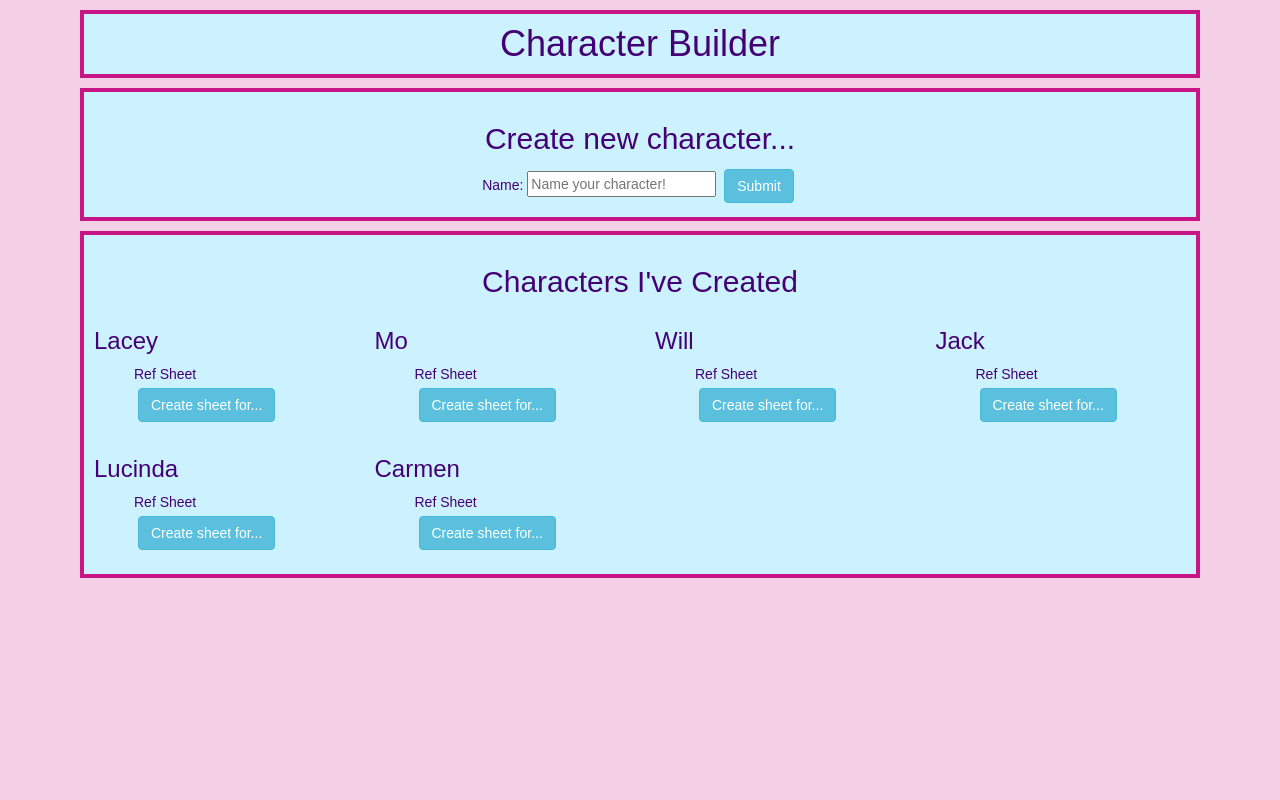
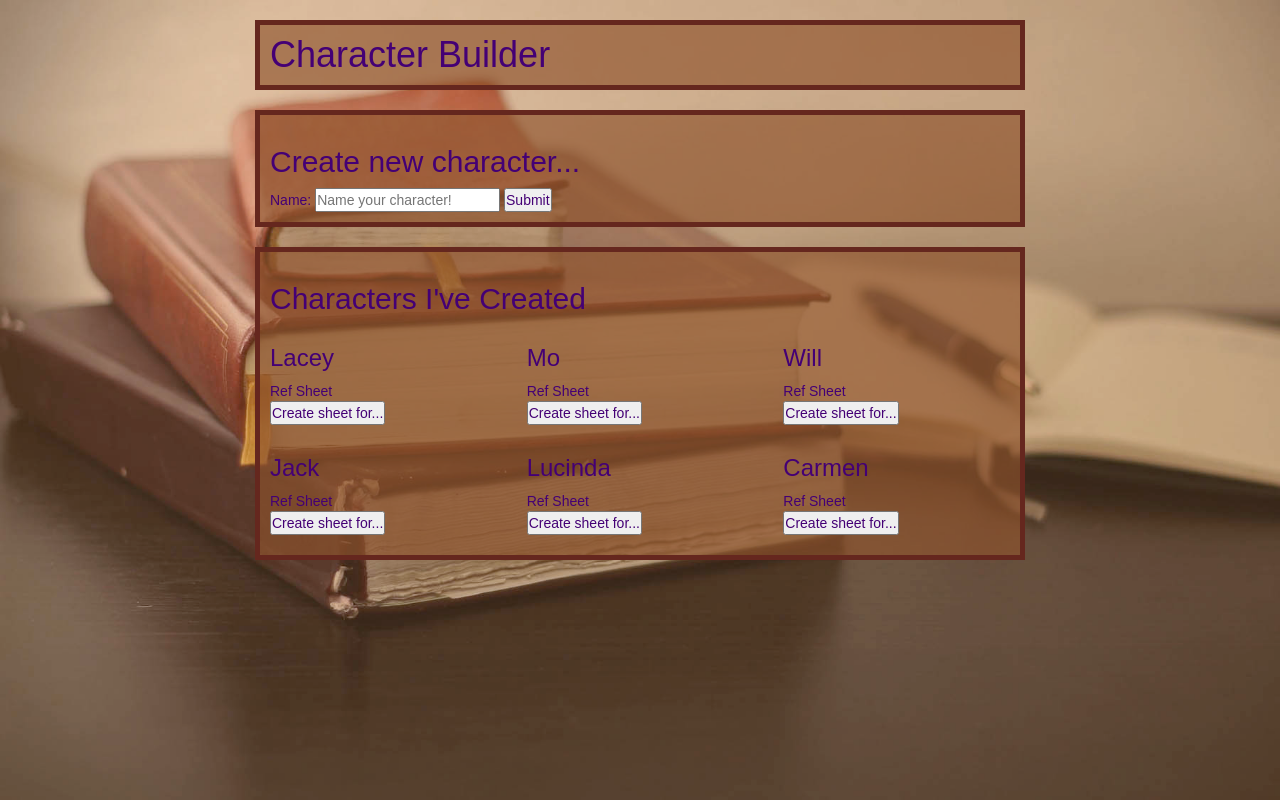
Before and after one commit to poriglio/Brain-Children, a plain HTML site: page midterm-simple/index.html in a window 1280 px wide. Drawn offline with nearby package versions, Linux system fonts and the light colour scheme.

Commit message:
added some styles

```diff
--- a/midterm-simple/index.html
+++ b/midterm-simple/index.html
@@ -9,29 +9,29 @@
 		<link rel="stylesheet" href="styles.css">
 	</head>
 	<body ng-controller="characterController">
-		<div class="container">
-			<h1 class="border text-center">Character Builder</h1>
-			<div class="border center-block">
-				<div class="centering-container">
+		<div class="content-container container">
+			<h1 class="border">Character Builder</h1>
+			<div class="border">
+				<div>
 					<h2>Create new character...</h2>
-					<form class="inline-block">
+					<form>
 						Name: <input ng-model="charName" type="text" name="name" placeholder="Name your character!">
-						<button class="btn btn-info btn-inline" type="button" ng-click="addChar()">Submit</button>
+						<button class="brown-button soloButton" type="button" ng-click="addChar()">Submit</button>
 					</form>
 				</div>
 			</div>
 			<div class="border">
 				<div>
-					<h2 class="centering-container">Characters I've Created</h2>
+					<h2>Characters I've Created</h2>
 				</div>
 				<div class="row">
 					<div>
-						<ul class="col-xs-12 col-sm-4 col-md-3 col-lg-3" ng-repeat="character in characters">
+						<ul class="col-xs-6 col-sm-4 col-md-*" ng-repeat="character in characters">
 							<li><h3>{{character.charName}}</h3>
 								<ul>
 									<li>Ref Sheet</li>
 									<li>
-										<button ng-click="selectChar($index)" class="btn btn-info btn-inline" type="button">Create sheet for...</button>
+										<button ng-click="selectChar($index)" class="brown-button soloButton" type="button">Create sheet for...</button>
 									</li>
 								</ul>
 							</li>
@@ -40,28 +40,28 @@
 				</div>
 			</div>
 			<div ng-show="showForm" class="border">
-				<div class="centering-container">
+				<div>
 					<h3>Select a ref sheet...</h3>
-					<div ng-click="selectSheet($index)" class="btn-inline" ng-repeat="ref in refs">
-						<button class="btn btn-info inline-block" type="button">{{ref.sheetName}}</button>
+					<div class="inlineButton" ng-click="selectSheet($index)" ng-repeat="ref in refs">
+						<button class="brown-button" type="button">{{ref.sheetName}}</button>
 					</div>
 				</div>
-				<form class="centering-container" ng-repeat="ref in refs | filterbyselected : selectedSheet">
+				<form ng-repeat="ref in refs | filterbyselected : selectedSheet">
 					<h2>{{selectedSheet}} for {{selectedChar}}</h2>
 					<div ng-repeat="field in ref.fieldsArray">
 						<div>{{field.question}}</div>
 						<textarea ng-model="field.answer"></textarea>
 					</div>
-					<button ng-click="saveSheet($index)" class="btn-inline btn btn-info" type="button">Save</button>
+					<button ng-click="saveSheet($index)" class="brown-button soloButton" type="button">Save</button>
 				</form>
 			</div>
 			<div ng-show="showSheet" ng-repeat="ref in refs | filterbyselected : selectedSheet" class="border">
 				<h2>{{ref.sheetName}} for {{selectedChar}}</h2>
 				<div ng-repeat="field in ref.fieldsArray">
-					<div class="text-left"><strong>{{field.question}}:</strong></div>
+					<div><strong>{{field.question}}:</strong></div>
 					<div>{{field.answer}}</div>
 				</div>
-				<button class="btn btn-info btn-inline" type="button">Edit</button>
+				<button class="brown-button soloButton" type="button">Edit</button>
 			</div>
 		</div>
 	</body>
--- a/midterm-simple/styles.css
+++ b/midterm-simple/styles.css
@@ -1,34 +1,50 @@
+*{
+	margin: 0px;
+	padding: 0px;
+	box-sizing: border-box;
+}
+
 body{
 	font-family: Arial, sans-serif;
 	color: #440075;
-	background-color: #F4D0E7;
+    background-image: url("books.jpg");
+   	background-size: cover;
+	background-attachment: fixed;
 }
 
-.border {
-	border: 4px solid mediumvioletred;
+.content-container {
+/*	background-color: rgba(144,84,45,0.65);*/
+	min-height: 100vh;
+	max-width: 800px;
+}
+
+.border{
+	background-color: rgba(144,84,45,0.65);
+	border: 5px solid rgb(101,39,30);
 	padding: 1rem;
-	margin: 1rem;
-	background-color: #CCF2FF;
+	margin-top: 2rem;
+	margin-bottom: 2rem;
 }
 
 ul{
 	list-style-type: none;
 }
 
-textarea{
-	max-height: 300px;
-	width: 80%;
+.brown-button {
+	background: linear-gradient(rgba(56,28,8),rgb(111,55,15),rgb(56,28,8);
+	color: rgb(255,255,255);
+	border-style-type: none;
 }
 
-.btn-inline{
-	display: inline-block;
-	margin: 0.4rem;
+.brown-button:hover {
+	background: linear-gradient(rgb(111,55,15),rgb(56,28,8),rgb(111,55,15);
+	color: rgb(255,255,255);
 }
 
-.centering-container{
-	text-align: center;
+.inlineButton {
+	display: inline-block;
 }
 
-.inline-block{
-	display: inline-block;
+.soloButton {
+	border-radius: 5px;
 }
```
Also changed, not shown: midterm-simple/books.jpg (added).
